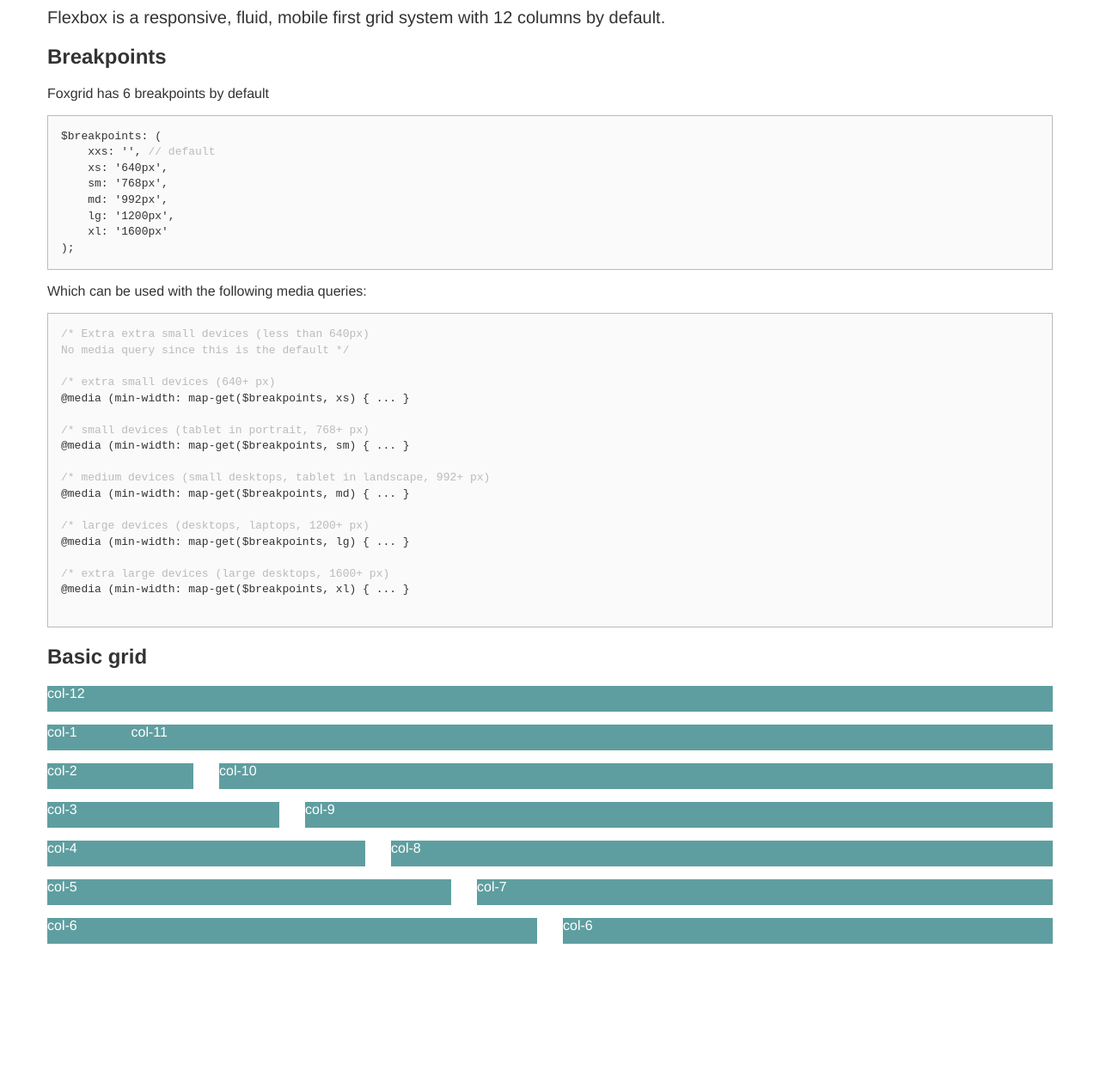
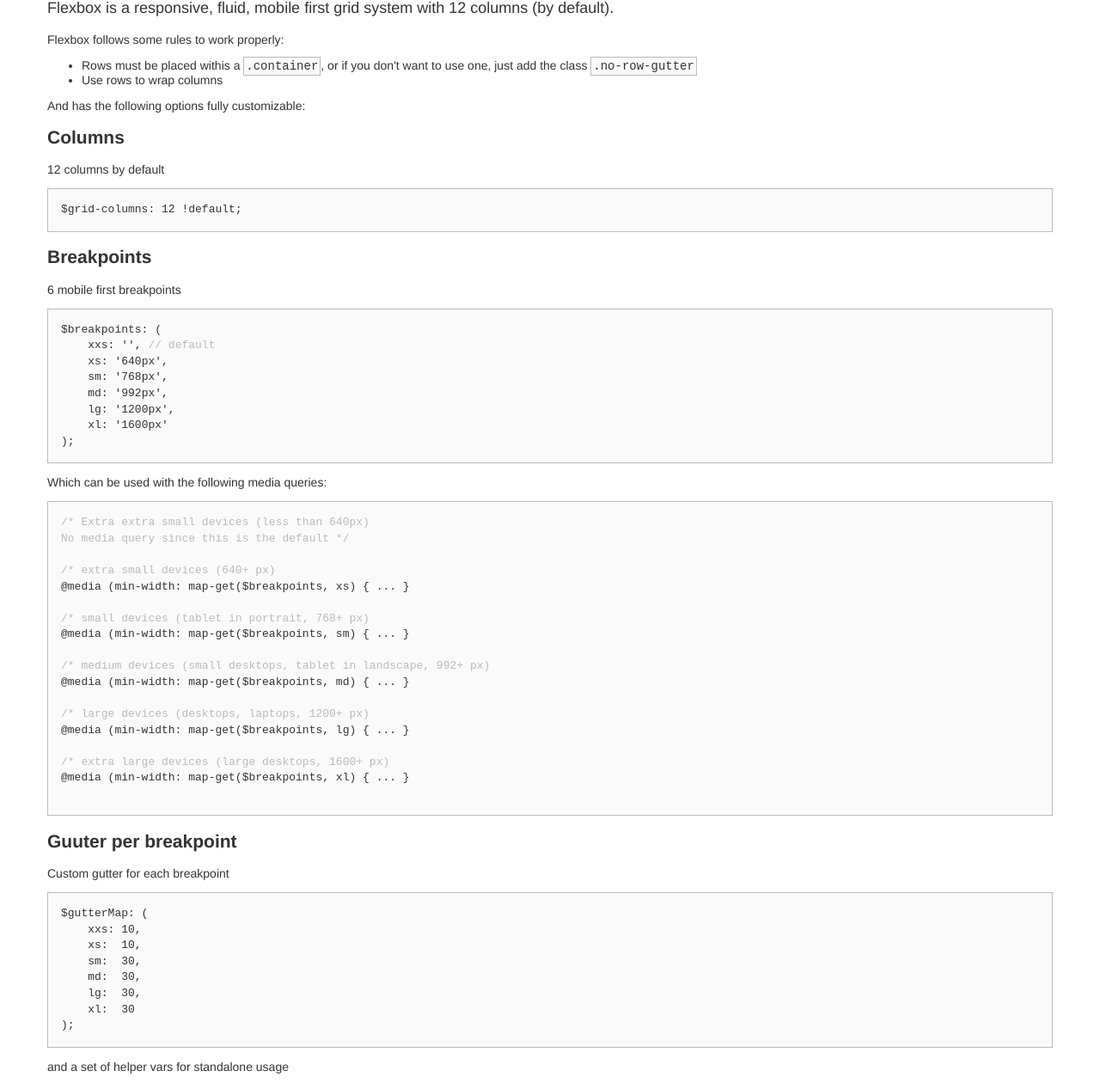
Before and after one commit to nelsonleite/foxgrid, a website: page app/index.html in a window 1280 px wide. Shown: the part 71-1331 px from the top of the page at 86% size. Before the commit the page ends 1184 px from the top, so only its background shows below. Drawn offline with nearby package versions, Linux system fonts and the light colour scheme; files that its build step writes are made by us from their sources.

Commit message:
some documentation

```diff
--- a/app/index.html
+++ b/app/index.html
@@ -15,13 +15,31 @@
     <div class="container">
         <h1>Grid system</h1>
         <p class="lead">
-            Flexbox is a responsive, fluid, mobile first grid system with 12 columns by default.
+            Flexbox is a responsive, fluid, mobile first grid system with 12 columns (by default).
         </p>
+        <p>
+            Flexbox follows some rules to work properly:
+        </p>
+        <ul>
+            <li>Rows must be placed withis a <code class="inline">.container</code>, or if you don't want to use one, just add the class <code class="inline">.no-row-gutter</code></li>
+            <li>Use rows to wrap columns</li>
+        </ul>
+        <p>
+            And has the following options fully customizable:
+        </p>
+
+        <h2>Columns</h2>
+        <p>
+            12 columns by default
+        </p>
+        <pre><code>$grid-columns: 12 !default;</code></pre>
+
 
         <h2>Breakpoints</h2>
         <p>
-            Foxgrid has 6 breakpoints by default
+            6 mobile first breakpoints
         </p>
+
         <pre><code>$breakpoints: (
     xxs: '', <span class="comment">// default</span>
     xs: '640px',
@@ -33,6 +51,7 @@
         <p>
             Which can be used with the following media queries:
         </p>
+
         <pre><code><span class="comment">/* Extra extra small devices (less than 640px)
 No media query since this is the default */</span>
 
@@ -51,7 +70,30 @@ No media query since this is the default */</span>
 <span class="comment">/* extra large devices (large desktops, 1600+ px)</span>
 @media (min-width: map-get($breakpoints, xl) { ... }
         </code></pre>
+
+        <h2>Guuter per breakpoint</h2>
+        <p>
+            Custom gutter for each breakpoint
+        </p>
+        <pre><code>$gutterMap: (
+    xxs: 10,
+    xs:  10,
+    sm:  30,
+    md:  30,
+    lg:  30,
+    xl:  30
+);</code></pre>
+        <p>
+            and a set of helper vars for standalone usage
+        </p>
+        <pre><code>$gutter_xxs: map-get($gutterMap, xxs);
+$gutter_xs : map-get($gutterMap, xs);
+$gutter_sm : map-get($gutterMap, sm);
+$gutter_md : map-get($gutterMap, md);
+$gutter_lg : map-get($gutterMap, lg);
+$gutter_xl : map-get($gutterMap, xl);</code></pre>
     </div>
+
 
     <div class="container">
         <h2>Basic grid</h2>
@@ -64,7 +106,7 @@ No media query since this is the default */</span>
         </div>
 
         <!-- 1-11 -->
-        <div class="row no-gutter">
+        <div class="row">
             <div class="col-xxs-1">
                 <div class="inner">col-1</div>
             </div>
--- a/app/styles/_demo.scss
+++ b/app/styles/_demo.scss
@@ -1,17 +1,16 @@
 body {
     font-family: 'Helvetica Neue', Helvetica, Arial, sans-serif;
     color: #333;
+    font-size: 14px;
 }
 
 .container {
     max-width: 1200px;
     margin: auto;
-    padding-right: 15px;
-    padding-left: 15px;
 }
 
 .lead {
-    font-size: 20px;
+    font-size: 18px;
 }
 
 pre {
@@ -32,6 +31,14 @@ pre {
     }
 }
 
+code {
+    &.inline {
+        background-color: #fafafa;
+        border: 1px solid #bbb;
+        padding: 2px;
+    }
+}
+
 [class*='col-'] {
     .inner {
         min-height: 30px;
--- a/app/styles/_grid.scss
+++ b/app/styles/_grid.scss
@@ -1,3 +1,19 @@
+// =======================
+// container
+// =======================
+.container {
+    @each $breakpoint, $val in $breakpoints {
+        @if $val == '' {
+            @include calc-column-gutter('padding', $breakpoint);
+        }
+        @else {
+            @media (min-width: #{$val}) {
+                @include calc-column-gutter('padding', $breakpoint);
+            }
+        }
+    }
+}
+
 // =======================
 // wrapper for columns
 // =======================
@@ -7,7 +23,7 @@
     flex-direction: row;
     flex-wrap: wrap;
 
-    // margins
+    // gutter margins
     &:not(.no-gutter) {
         @each $breakpoint, $val in $breakpoints {
             @if $val == '' {
@@ -27,6 +43,7 @@
     }
 
     // remove gutter
+    &.no-row-gutter,
     &.no-gutter {
         margin-right: 0;
         margin-left: 0;
```
Also changed, not shown: app/styles/_vars.scss (+10 -10 lines), .tmp/styles/main.css.
